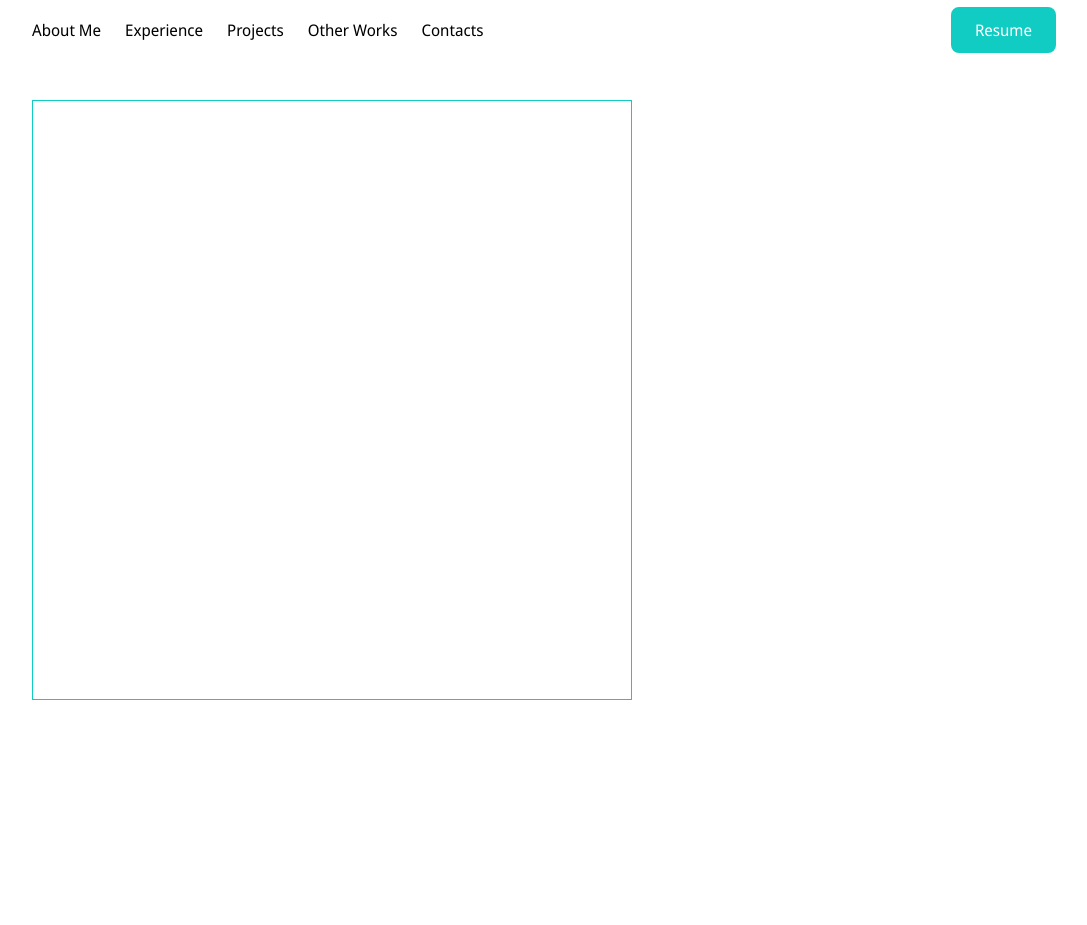
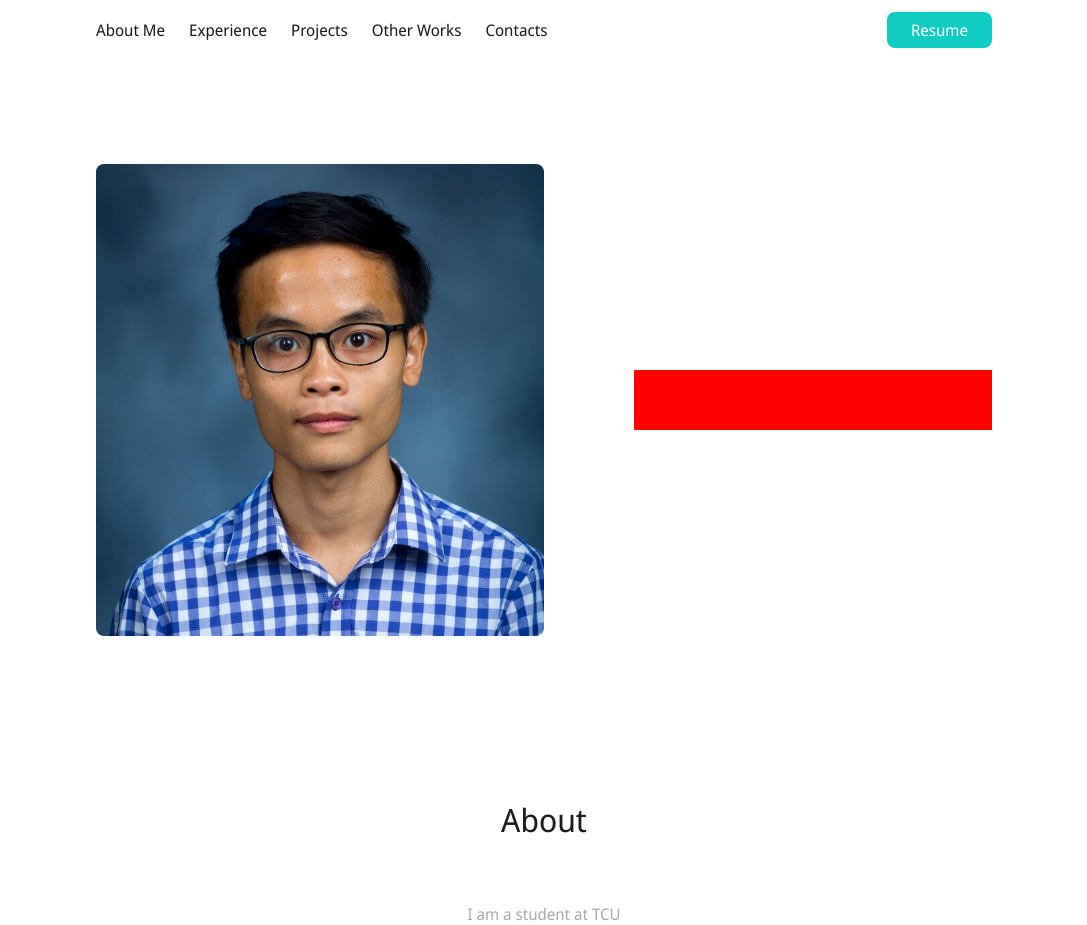
Before and after one commit to locpham26/Portfolio_Frontend, a Gatsby site: page / in a window 1280 px wide. Shown: the whole page, without its empty margins (96-1183 px from the left). Before the commit the page ends 800 px from the top, so only its background shows below. Built offline with nearby package versions, Linux system fonts and the light colour scheme; Gatsby itself is replaced by a stand-in of ours; a web font is replaced by a local one.

Commit message:
build hero

```diff
--- a/gatsby-browser.js
+++ /dev/null
@@ -1 +0,0 @@
-import "@fontsource/roboto";
--- a/package.json
+++ b/package.json
@@ -15,8 +15,6 @@
     "clean": "gatsby clean"
   },
   "dependencies": {
-    "@fontsource/roboto": "^4.5.0",
-    "@fontsource/ubuntu": "^4.5.0",
     "@mdx-js/mdx": "^1.6.22",
     "@mdx-js/react": "^1.6.22",
     "babel-plugin-styled-components": "^1.13.2",
--- a/src/components/Nav.js
+++ b/src/components/Nav.js
@@ -11,7 +11,7 @@ const StyledHeader = styled.header`
   top: 0;
   z-index: 2;
   width: 100%;
-  padding: 0px 10%;
+  padding: 0px 15%;
 `;
 
 const StyledNavList = styled(motion.nav)`
@@ -29,7 +29,7 @@ const StyledLinkWrapper = styled(motion.div)`
   position: relative;
   a {
     text-decoration: none;
-    color: black;
+    color: var(--primary-text);
   }
   .decoration-item {
     width: 0px;
--- a/src/components/section/About.js
+++ b/src/components/section/About.js
@@ -1,6 +1,26 @@
-import React from 'react';
-import styled from 'styled-components';
+import React from "react";
+import styled from "styled-components";
 
 const StyledAboutSection = styled.section`
+  ${({ theme }) => theme.mixins.flexCenter};
+  flex-direction: column;
+`;
 
-`
+const StyledIntroText = styled.div`
+  color: var(--secondary-text);
+  font-size: 16px;
+  .school-name {
+    color: var(--primary-purple);
+  }
+`;
+
+const About = () => {
+  return (
+    <StyledAboutSection>
+      <div className="section-title">About</div>
+      <StyledIntroText>I am a student at TCU</StyledIntroText>
+    </StyledAboutSection>
+  );
+};
+
+export default About;
--- a/src/components/section/Hero.js
+++ b/src/components/section/Hero.js
@@ -1,22 +1,39 @@
 import React from "react";
 import styled from "styled-components";
+import { StaticImage } from "gatsby-plugin-image";
 
 const StyledHeroSection = styled.section`
   ${({ theme }) => theme.mixins.flexCenter};
   min-height: 100vh;
-  justify-content: flex-start;
+  justify-content: space-between;
 `;
 
-const StyledHeroImage = styled.div`
-  width: 600px;
-  height: 600px;
-  border: 1px solid var(--primary-teal);
+const StyledInfoContainer = styled.div`
+  flex-basis: 50%;
+  .hero-image {
+    width: 100%;
+    position: relative;
+    border-radius: var(--border-radius);
+  }
+`;
+
+const StyledGreeting = styled.div`
+  flex-basis: 40%;
+  height: 60px;
+  background-color: red;
 `;
 
 const Hero = () => {
   return (
     <StyledHeroSection>
-      <StyledHeroImage></StyledHeroImage>
+      <StyledInfoContainer>
+        <StaticImage
+          className="hero-image"
+          src="../../images/hero.jpeg"
+          alt="hero"
+        ></StaticImage>
+      </StyledInfoContainer>
+      <StyledGreeting />
     </StyledHeroSection>
   );
 };
--- a/src/pages/index.js
+++ b/src/pages/index.js
@@ -2,10 +2,11 @@ import React from "react";
 import Layout from "../components/Layout";
 import Hero from "../components/section/Hero";
 import styled from "styled-components";
+import About from "../components/section/About";
 
 const StyledMain = styled.main`
   width: 100%;
-  padding: 0px 10%;
+  padding: 0px 15%;
   height: auto;
   box-sizing: border-box;
 `;
@@ -16,6 +17,7 @@ const IndexPage = ({ location }) => {
     <Layout location={location}>
       <StyledMain>
         <Hero />
+        <About />
       </StyledMain>
     </Layout>
   );
--- a/src/styles/GlobalStyle.js
+++ b/src/styles/GlobalStyle.js
@@ -20,6 +20,7 @@ const GlobalStyle = createGlobalStyle`
         width: 100%;
         min-height: 100%;
         overflow-x: hidden;
+        line-height: 1.25;
         font-family: var(--font-sans);
         -webkit-font-smoothing: antialiased;
         -moz-osx-font-smoothing: grayscale;
@@ -53,6 +54,12 @@ const GlobalStyle = createGlobalStyle`
         border-radius: 12px;
     }
 
+    .section-title {
+        color: var(--primary-text);
+        font-size: 32px;
+        margin-bottom: 64px;
+    }
+
 `;
 
 export default GlobalStyle;
--- a/src/styles/fonts.js
+++ b/src/styles/fonts.js
@@ -48,7 +48,6 @@ const createFontFace = (font) => {
     const ttf = format[0];
     const woff = format[1];
     const woff2 = format[2];
-    console.log(ttf);
     styles += `
       @font-face {
         font-family: '${font.family}';
@@ -61,7 +60,6 @@ const createFontFace = (font) => {
       }
     `;
   });
-  console.log(styles);
   return styles;
 };
 
--- a/src/styles/mixins.js
+++ b/src/styles/mixins.js
@@ -16,7 +16,7 @@ const mixins = {
     background-color: var(--primary-teal);
     border-radius: var(--border-radius);
     cursor: pointer;
-    padding: 12px 24px;
+    padding: 8px 24px;
     display: flex;
     justify-content: center;
     align-items: center;
```
Also changed, not shown: src/components/section/Experience.js (added), src/images/hero.jpeg (added), 1 other file.
